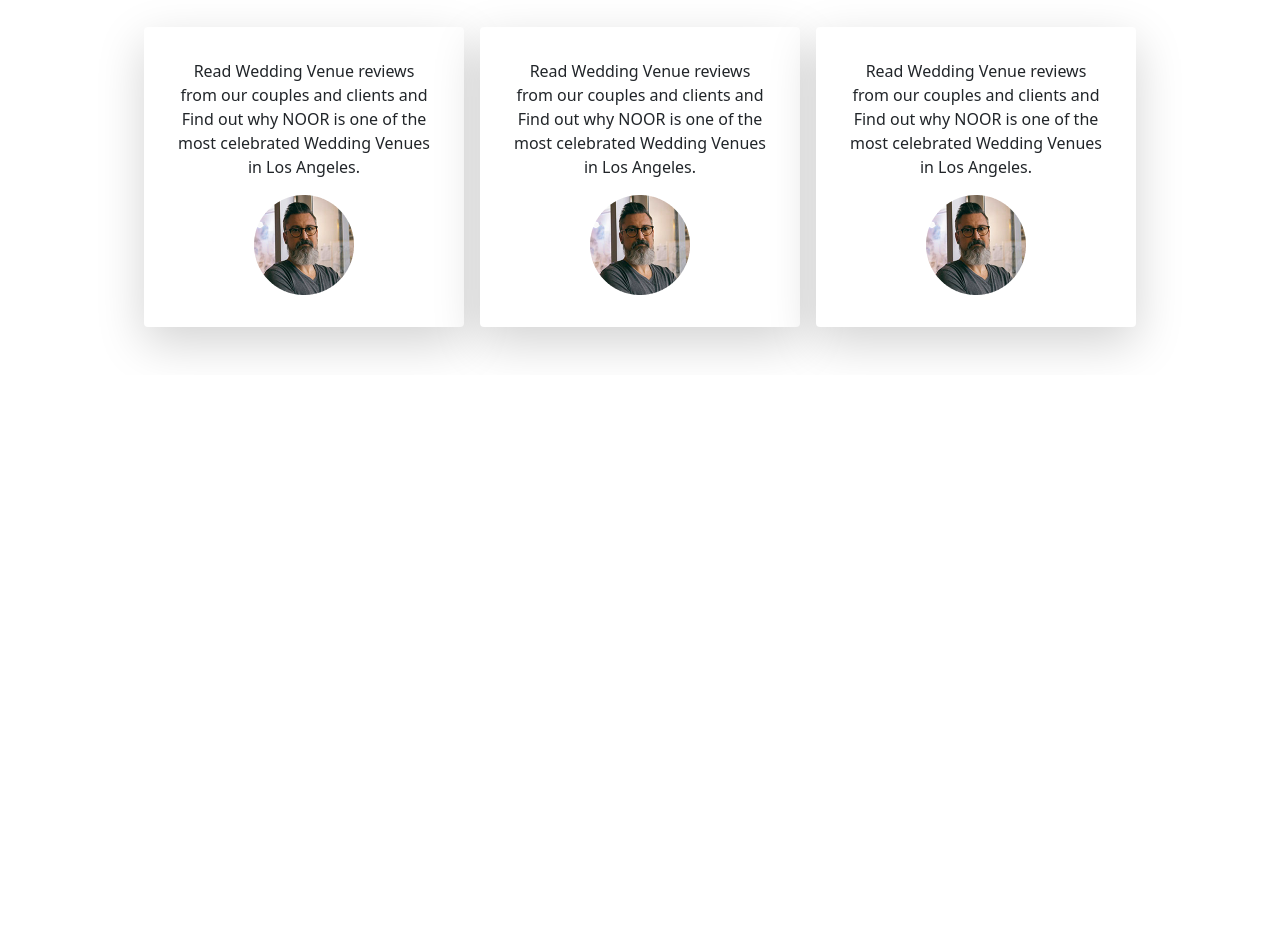
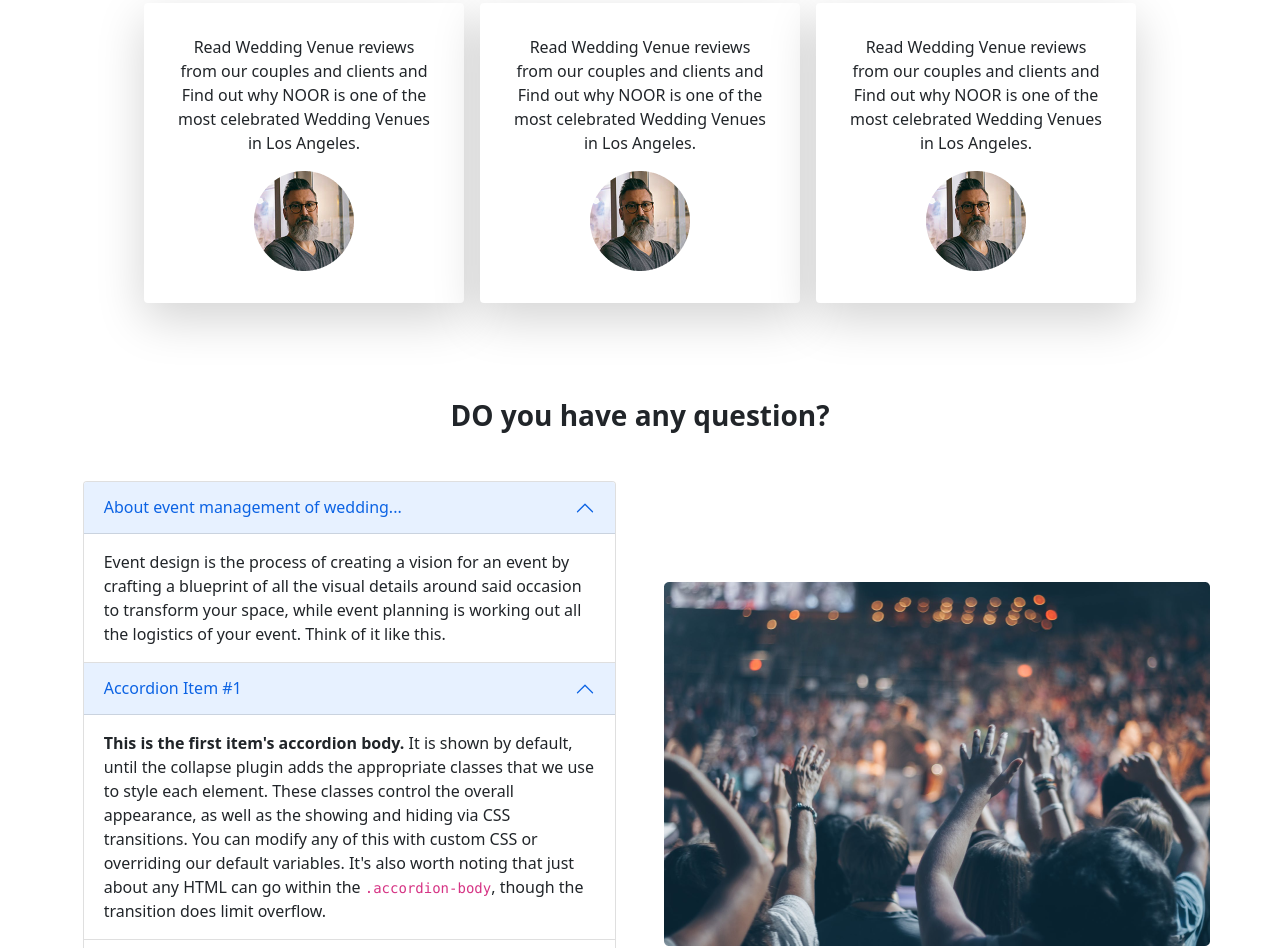
Before and after one commit to shahin7333/convention_center, a plain HTML site: page index.html in a window 1280 px wide. Shown: the part 1852-2800 px from the top of the page. Before the commit the page ends 2227 px from the top, so only its background shows below. Drawn offline with nearby package versions, Linux system fonts and the light colour scheme.

Commit message:
5th private  commit

```diff
--- a/index.html
+++ b/index.html
@@ -14,6 +14,7 @@
 
 <body>
     <header>
+        <!-- navbar -->
         <div>
             <nav class="navbar navbar-expand-lg navbar-light ps-5">
                 <div class="container-fluid">
@@ -31,15 +32,13 @@
                             <a class="nav-link active" aria-current="page" href="#">About us</a>
                             <a class="nav-link active" aria-current="page" href="#">Contact</a>
                             <a class="nav-link active" aria-current="page" href="#">Subscribe</a>
-                            <!-- <a class="nav-link" href="#">Features</a>
-                            <a class="nav-link" href="#">Pricing</a>
-                            <a class="nav-link" href="#">Pricing</a> -->
 
                         </div>
                     </div>
                 </div>
             </nav>
         </div>
+        <!-- image slide -->
         <div id="carouselExampleDark" class="carousel carousel-dark slide mb-5" data-bs-ride="carousel">
             <div class="carousel-indicators">
                 <button type="button" data-bs-target="#carouselExampleDark" data-bs-slide-to="0" class="active"
@@ -93,13 +92,15 @@
             </button>
         </div>
     </header>
+
+
     <main>
         <section>
             <div class="d-flex justify-content-around align-items-center pt-5">
-                <div class="ps-5 ms-5">
+                <div class="ms-5">
                     <img src="images/wedding.png" alt="">
                 </div>
-                <div class="ps-5 pe-5 me-5">
+                <div class="ms-5 me-5">
                     <h4>Love recognizes no barriers</h4>
                     <p>What is the purpose of a wedding?
                         Image result for wedding
@@ -116,12 +117,15 @@
 
             </div>
         </section>
+
+        <!-- Service -->
+
         <section>
             <div class="text-center mt-5 me-5">
                 <h2><b>Our Services</b></h2>
             </div>
             <div class="mt-5">
-                <div class="row mx-5 px-5">
+                <div class="row mx-5">
                     <div class="col-lg-3 col-sm-12 mt-5">
                         <div class="card border-0">
                             <div class="card-body">
@@ -292,46 +296,11 @@
                 </div>
             </div>
         </section>
-        <!-- <section>
-            <div>
-                <h2 class="text-center mt-5 mb-5"><b>Happy Clinet Says</b></h2>
-            </div>
-            <div class="d-flex mx-5">
-                <div class="col-lg-3 ms-5 me-5 justify-content-center">
-                    <div>
-                        <p class="text-center">Read Wedding Venue reviews from our couples and clients and Find out why
-                            NOOR
-                            is one of the most
-                            celebrated Wedding Venues in Los Angeles.</p>
-                    </div>
-                    <div>
-                        <img src="images/person 1.png" alt="">
-                    </div>
-                </div>
-                <div class="col-lg-3 ms-5 me-5">
-                    <div>
-                        <p class="text-center">Read Wedding Venue reviews from our couples and clients and Find out why
-                            NOOR
-                            is one of the most
-                            celebrated Wedding Venues in Los Angeles.</p>
-                    </div>
-                    <div class="">
-                        <img src="images/person 2.png" alt="">
-                    </div>
-                </div>
-                <div class="col-lg-3 ms-5 me-5">
-                    <div>
-                        <p class="text-center">Read Wedding Venue reviews from our couples and clients and Find out why
-                            NOOR
-                            is one of the most
-                            celebrated Wedding Venues in Los Angeles.</p>
-                    </div>
-                    <div class="">
-                        <img src="images/person 3.png" alt="">
-                    </div>
-                </div>
-            </div>
-        </section> -->
+
+
+
+
+        <!-- happy client says -->
         <section>
             <div>
                 <h2 class="text-center mt-5 mb-5"><b>Happy Clinet Says</b></h2>
@@ -379,7 +348,110 @@
 
             </div>
         </section>
+        <!-- selcet menuuu -->
+
+
+        <section>
+            <div class="text-center mt-5 mb-5">
+                <h3><b>DO you have any question?</b></h3>
+            </div>
+            <div class="d-flex align-items-center justify-content-center">
+                <div class="col-lg-5">
+                    <div class="accordion" id="accordionExample">
+                        <div class="accordion-item">
+                            <h2 class="accordion-header" id="headingOne">
+                                <button class="accordion-button" type="button" data-bs-toggle="collapse"
+                                    data-bs-target="#collapseOne" aria-expanded="true" aria-controls="collapseOne">
+                                    About event management of wedding...
+                                </button>
+                            </h2>
+                            <div id="collapseOne" class="accordion-collapse collapse show" aria-labelledby="headingOne"
+                                data-bs-parent="#accordionExample">
+                                <div class="accordion-body">
+                                    Event design is the process of creating a vision for an event by crafting a
+                                    blueprint of all the visual details around said occasion to transform your space,
+                                    while event planning is working out all the logistics of your event. Think of it
+                                    like this.
+                                </div>
+                            </div>
+                        </div>
+                        <div class="accordion-item">
+                            <h2 class="accordion-header" id="headingOne">
+                                <button class="accordion-button" type="button" data-bs-toggle="collapse"
+                                    data-bs-target="#collapseOne" aria-expanded="true" aria-controls="collapseOne">
+                                    Accordion Item #1
+                                </button>
+                            </h2>
+                            <div id="collapseOne" class="accordion-collapse collapse show" aria-labelledby="headingOne"
+                                data-bs-parent="#accordionExample">
+                                <div class="accordion-body">
+                                    <strong>This is the first item's accordion body.</strong> It is shown by default,
+                                    until
+                                    the collapse plugin adds the appropriate classes that we use to style each element.
+                                    These classes control the overall appearance, as well as the showing and hiding via
+                                    CSS
+                                    transitions. You can modify any of this with custom CSS or overriding our default
+                                    variables. It's also worth noting that just about any HTML can go within the
+                                    <code>.accordion-body</code>, though the transition does limit overflow.
+                                </div>
+                            </div>
+                        </div>
+                        <div class="accordion-item">
+                            <h2 class="accordion-header" id="headingTwo">
+                                <button class="accordion-button collapsed" type="button" data-bs-toggle="collapse"
+                                    data-bs-target="#collapseTwo" aria-expanded="false" aria-controls="collapseTwo">
+                                    Accordion Item #2
+                                </button>
+                            </h2>
+                            <div id="collapseTwo" class="accordion-collapse collapse" aria-labelledby="headingTwo"
+                                data-bs-parent="#accordionExample">
+                                <div class="accordion-body">
+                                    <strong>This is the second item's accordion body.</strong> It is hidden by default,
+                                    until the collapse plugin adds the appropriate classes that we use to style each
+                                    element. These classes control the overall appearance, as well as the showing and
+                                    hiding
+                                    via CSS transitions. You can modify any of this with custom CSS or overriding our
+                                    default variables. It's also worth noting that just about any HTML can go within the
+                                    <code>.accordion-body</code>, though the transition does limit overflow.
+                                </div>
+                            </div>
+                        </div>
+                        <div class="accordion-item">
+                            <h2 class="accordion-header" id="headingThree">
+                                <button class="accordion-button collapsed" type="button" data-bs-toggle="collapse"
+                                    data-bs-target="#collapseThree" aria-expanded="false" aria-controls="collapseThree">
+                                    Accordion Item #3
+                                </button>
+                            </h2>
+                            <div id="collapseThree" class="accordion-collapse collapse" aria-labelledby="headingThree"
+                                data-bs-parent="#accordionExample">
+                                <div class="accordion-body">
+                                    <strong>This is the third item's accordion body.</strong> It is hidden by default,
+                                    until
+                                    the collapse plugin adds the appropriate classes that we use to style each element.
+                                    These classes control the overall appearance, as well as the showing and hiding via
+                                    CSS
+                                    transitions. You can modify any of this with custom CSS or overriding our default
+                                    variables. It's also worth noting that just about any HTML can go within the
+                                    <code>.accordion-body</code>, though the transition does limit overflow.
+                                </div>
+                            </div>
+                        </div>
+                    </div>
+
+                </div>
+                <div class="col-lg-5 ms-5">
+                    <img src="images/people.png" alt="">
+                </div>
+
+
+
+
+
     </main>
+    <footer>
+
+    </footer>
 
 
 
```
